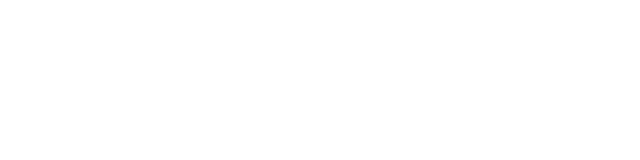
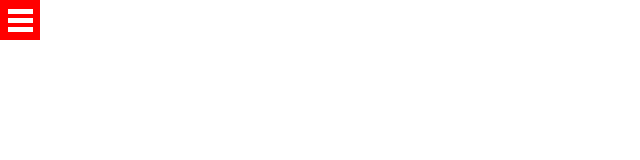
Before and after one commit to Tremex2/Trabajo-Final, a React (Vite) app in the folder Capigames/: page / in a window 1280 px wide. Shown: the top 160 px of the page, without its empty margins (0-640 px from the left). Built offline with nearby package versions, Linux system fonts and the light colour scheme.

Commit message:
menu a la mitad

```diff
--- a/Capigames/package.json
+++ b/Capigames/package.json
@@ -11,7 +11,8 @@
   },
   "dependencies": {
     "react": "^18.3.1",
-    "react-dom": "^18.3.1"
+    "react-dom": "^18.3.1",
+    "react-router-dom": "^6.26.1"
   },
   "devDependencies": {
     "@eslint/js": "^9.9.0",
--- a/Capigames/src/App.jsx
+++ b/Capigames/src/App.jsx
@@ -1,10 +1,9 @@
-import { useState } from 'react'
-
+import { Menu } from './components/Menu/menu'
 function App() {
 
   return (
     <>
-
+    <Menu/>
     </>
   )
 }
--- /dev/null
+++ b/Capigames/src/components/Menu/menu.css
@@ -0,0 +1,52 @@
+
+*{
+    margin: 0px;
+}
+.derecha{
+    border-radius: 2px;
+    height: 100vh;
+    width: 30%;
+    text-align: left;
+    background-color: gray;
+    transition: 1s;
+    position: fixed;
+}
+.boton-menu{
+    display: flex;
+    flex-direction: column;
+    height: 40px;
+    width: 40px;
+    position: relative;
+    background-color: red;
+    position: fixed;
+    justify-content: center;
+    align-items: center;
+}
+.barra{
+    width: 25px;
+    height: 5px;
+    background-color: white;
+    margin: 2px;
+}
+.izquierda{
+    border-radius: 2px;
+    height: 100vh;
+    width: 30%;
+    text-align: left;
+    background-color: gray;
+    transition: 1s;
+    margin-left: -30%;
+    position: fixed;
+}
+.menu{
+    height: 50px;
+    display: flex;
+    align-items: center;
+    justify-content: center;
+}
+.opcion{
+    height: 35px;
+    display: flex;
+    align-items: center;
+    justify-content: center;
+}
--- /dev/null
+++ b/Capigames/src/components/Menu/menu.jsx
@@ -0,0 +1,36 @@
+import React, { useState } from 'react';
+import {browserRouter, routes, route} from "react-router-dom"
+import {Link} from "react-router-dom"
+import './menu.css';
+
+export function Menu() {
+  const [menuClass, setMenuClass] = useState('izquierda');
+
+  function despliegue() {
+    setMenuClass(prevClass => prevClass === 'izquierda' ? 'derecha' : 'izquierda');
+  }
+
+  return (
+    <>
+      <div className="boton-menu" onClick={despliegue}>
+        <div className="barra"></div>
+        <div className="barra"></div>
+        <div className="barra"></div>
+      </div>
+      <div className={menuClass} id="menu">
+        <div className='menu'><h2> Menu</h2></div>
+        <div className="opcion"><h4>opcion</h4></div>
+        <div className="opcion"><h4>opcion</h4></div>
+        <div className="opcion"><h4>opcion</h4></div>
+        <div className="opcion"><h4>opcion</h4></div>
+        <div className="opcion"><h4>opcion</h4></div>
+        <div className="opcion"><h4>opcion</h4></div>
+        <div className="opcion"><h4>opcion</h4></div>
+        <div className="opcion"><h4>opcion</h4></div>
+        <div className="opcion"><h4>opcion</h4></div>
+        <div className="opcion"><h4>opcion</h4></div>
+        <div className="boton-menu" onClick={despliegue}></div>
+      </div>
+    </>
+  );
+}
--- /dev/null
+++ b/Capigames/src/index.css
@@ -0,0 +1,3 @@
+body{
+
+}
--- a/Capigames/src/main.jsx
+++ b/Capigames/src/main.jsx
@@ -1,7 +1,7 @@
 import { StrictMode } from 'react'
 import { createRoot } from 'react-dom/client'
 import App from './App.jsx'
-
+import "./index.css"
 
 createRoot(document.getElementById('root')).render(
     <App />
```
Also changed, not shown: 1 other file (tests, documents, lock files or other folders).
